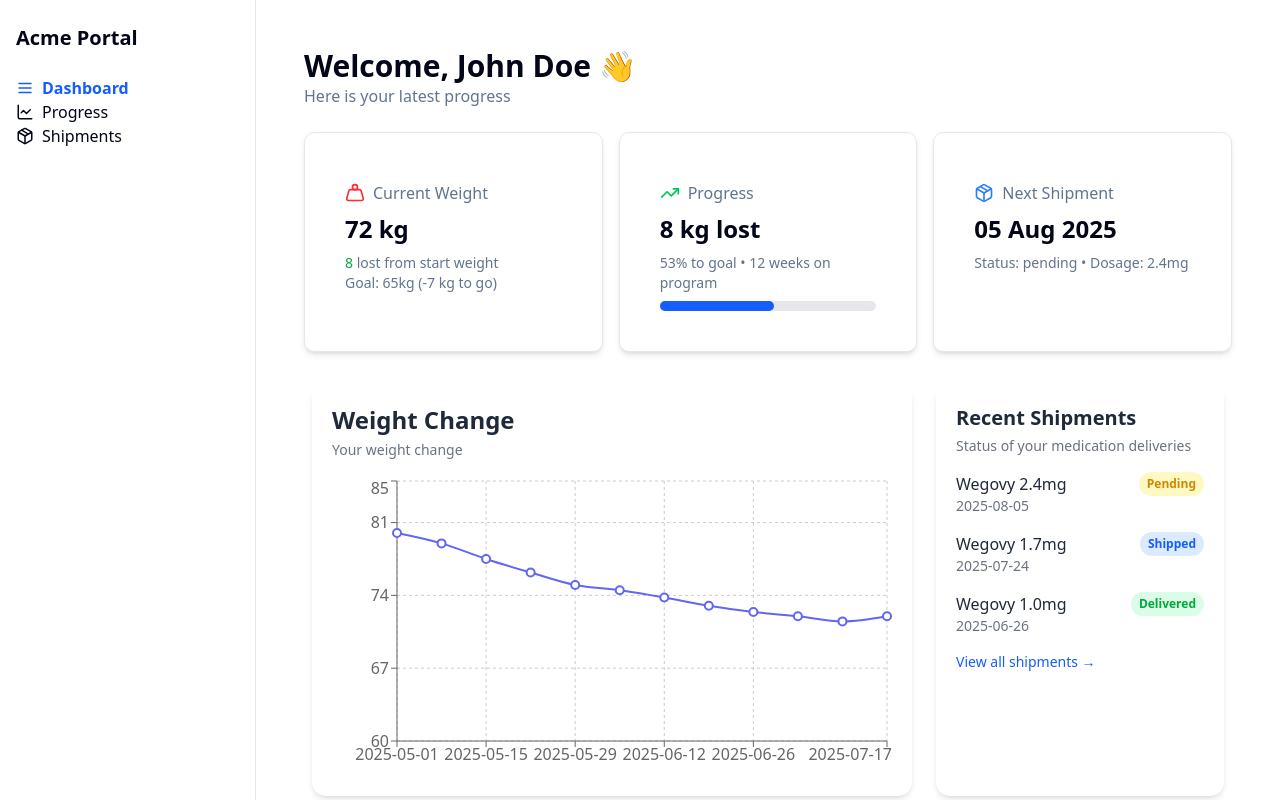
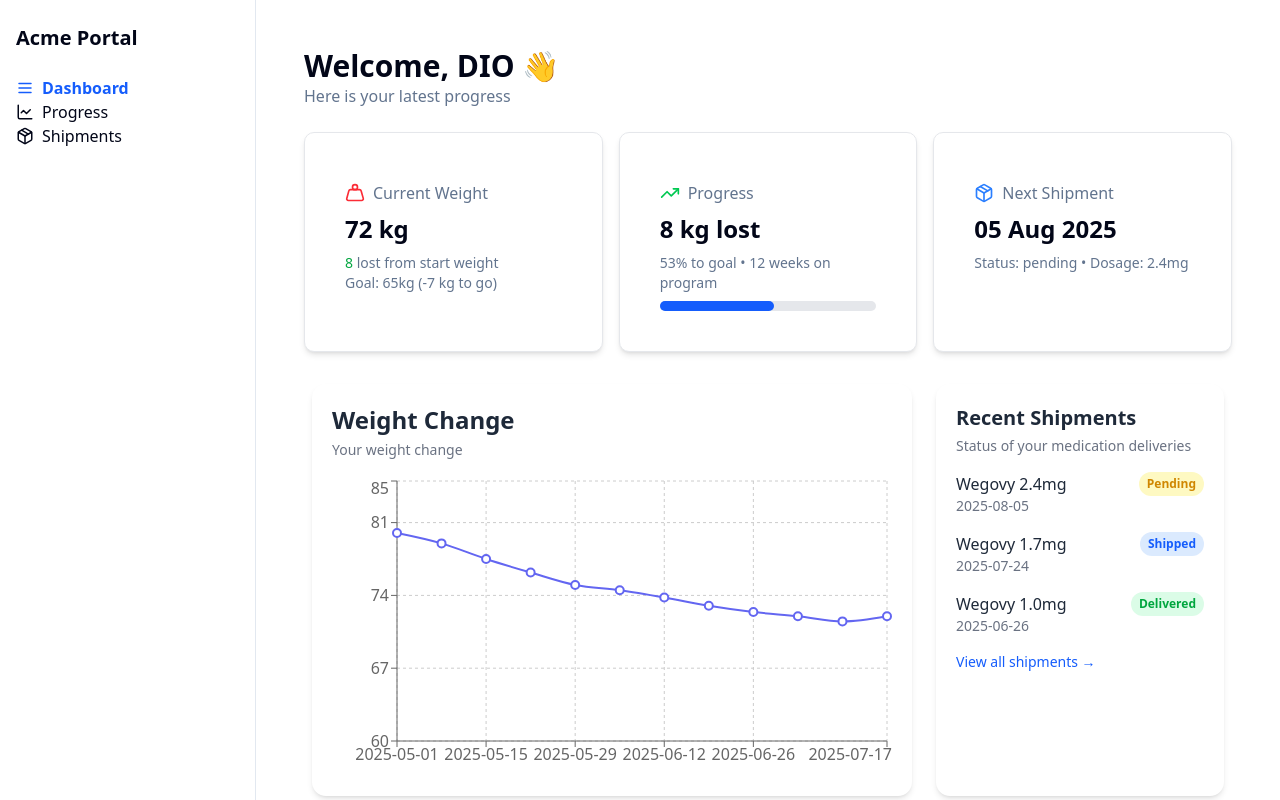
Before and after one commit to Sardar-Sadiq/Assessment-from-Phoenix-labs, a React (Vite) app: page /dashboard in a window 1280 px wide. Built offline with nearby package versions, Linux system fonts and the light colour scheme.

Commit message:
the dashboard users problem is fixed

```diff
--- a/src/data/patientData.js
+++ b/src/data/patientData.js
@@ -2,8 +2,8 @@
 
 export const patientData = [
   {
-    id: '1',
-    userId: '1',
+    id: 1,
+    userId: 1,
     currentWeight: 72,
     goalWeight: 65,
     startWeight: 80,
@@ -72,8 +72,8 @@ export const patientData = [
     ],
   },
   {
-    id: '2',
-    userId: '2',
+    id: 2,
+    userId: 2,
     currentWeight: 63,
     goalWeight: 70,
     startWeight: 60,
--- a/src/data/users.js
+++ b/src/data/users.js
@@ -2,18 +2,18 @@
 
 export const users = [
   {
-    id: '1',
+    id: 1,
     username: 'patient',
     password: 'password',
-    fullName: 'John Doe',
+    fullName: 'DIO',
     email: 'john.doe@example.com',
     avatar: 'https://api.dicebear.com/7.x/avataaars/svg?seed=John',
   },
   {
-    id: '2',
+    id: 2,
     username: 'demo',
     password: 'demo',
-    fullName: 'Demo User',
+    fullName: 'JOJO',
     email: 'demo@example.com',
     avatar: 'https://api.dicebear.com/7.x/avataaars/svg?seed=Demo',
   },
--- a/src/pages/Dashboard.jsx
+++ b/src/pages/Dashboard.jsx
@@ -15,9 +15,15 @@ import {
 } from "recharts";
 
 const Dashboard = () => {
-  const currentUserId = "1"; // or "2" (mock the logged-in user here for now)
+ const currentUserId = Number(localStorage.getItem("currentUserId")) || 1;
+
+
 const user = users.find((u) => u.id === currentUserId);
 const data = patientData.find((p) => p.userId === currentUserId);
+
+if (!user || !data) {
+  return <div>User not found</div>;
+}
 
   const {
     currentWeight,
--- a/src/pages/Login.jsx
+++ b/src/pages/Login.jsx
@@ -25,7 +25,7 @@ const Login = () => {
     );
 
     if (user) {
-      localStorage.setItem("currentUser", JSON.stringify(user));
+      localStorage.setItem("currentUserId", String(user.id));
       toast.success("Login successful!");
       setTimeout(() => {
         navigate("/dashboard");
```
